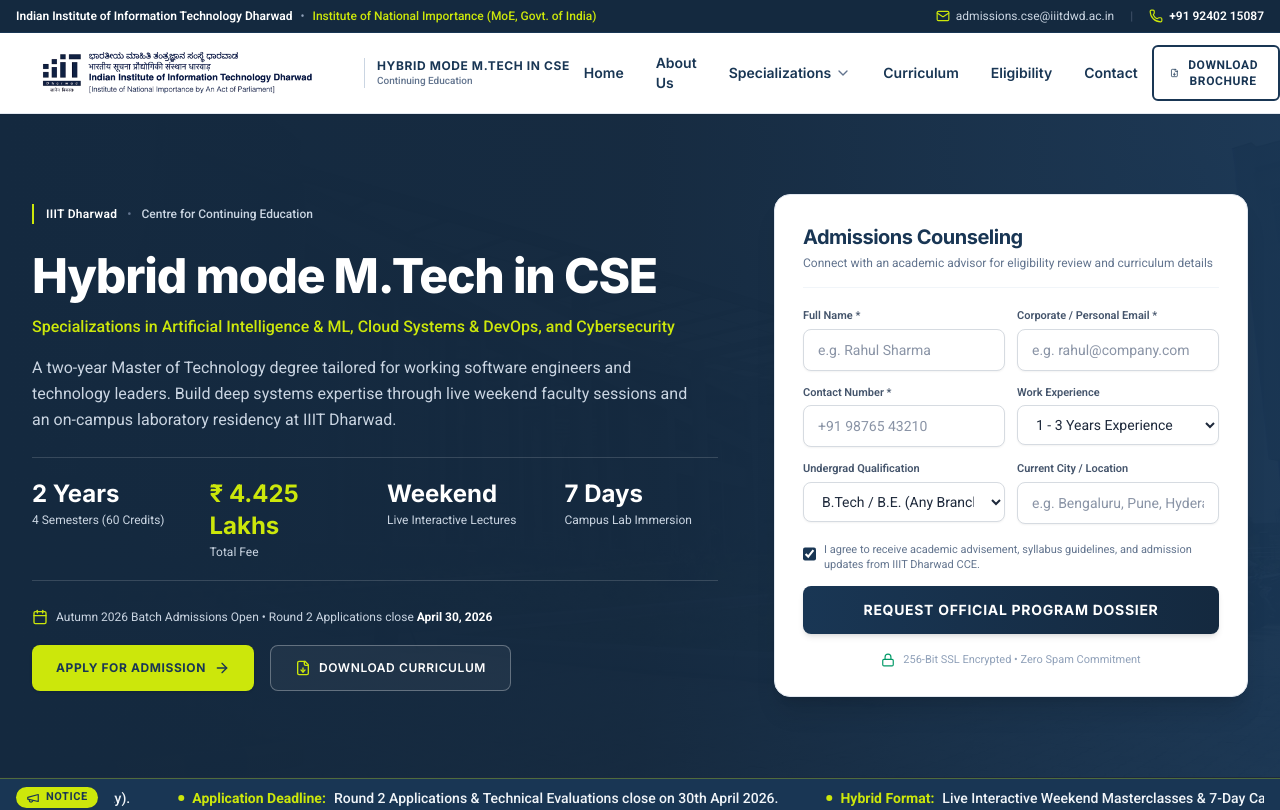
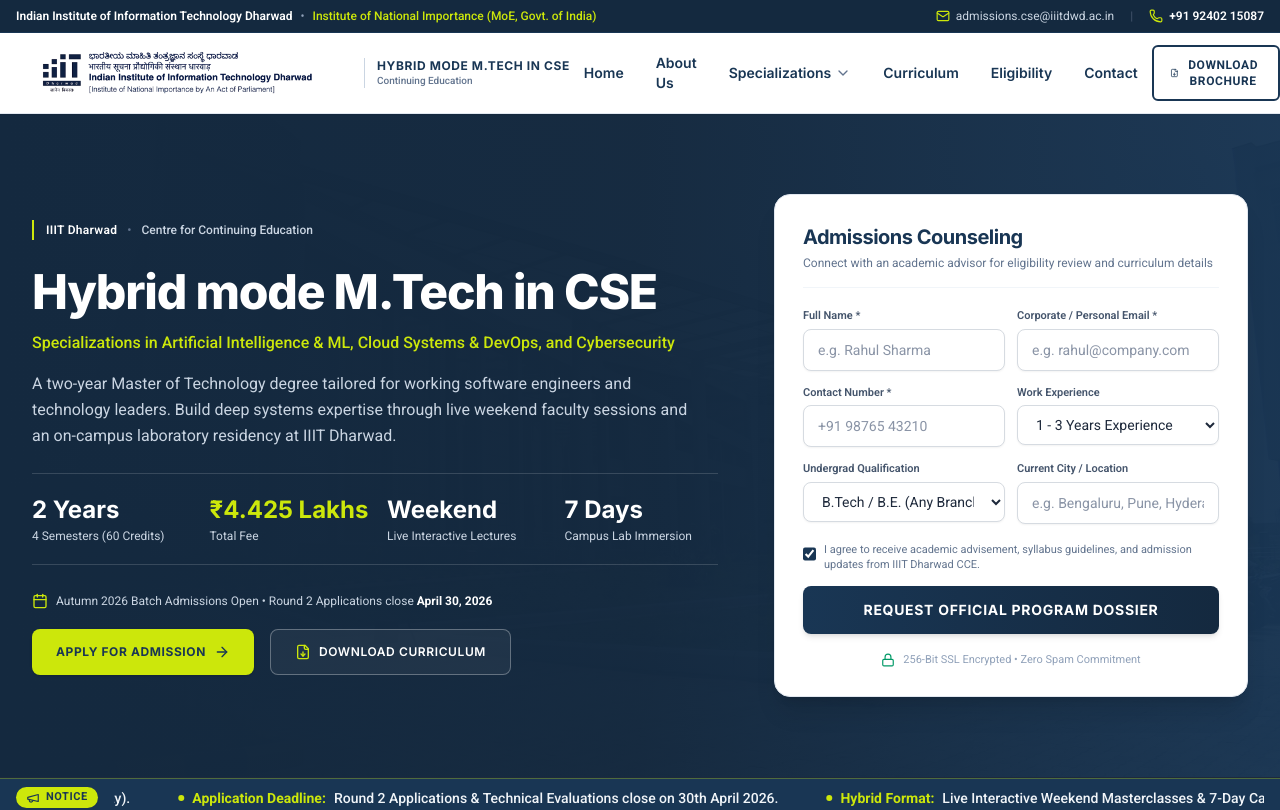
Before and after one commit to DARK-1926/OnlineCse-IIIT, a Next.js app: page / in a window 1280 px wide. Shown: the top 810 px of the page. Built offline with nearby package versions, Linux system fonts and the light colour scheme.

Commit message:
feat: add HeroSection component for M.Tech CSE program with institutional details and inquiry form

```diff
--- a/src/components/HeroSection.tsx
+++ b/src/components/HeroSection.tsx
@@ -57,8 +57,10 @@
                 <div className="text-xs text-slate-300 mt-0.5">4 Semesters (60 Credits)</div>
               </div>
               <div>
-                <div className="text-2xl font-bold text-[#CCE70B] font-grotesk">₹ 4.425 Lakhs</div>
-                <div className="text-xs text-slate-300 mt-0.5">Total Fee</div>
+                <div className="text-xl sm:text-[21px] xl:text-2xl font-bold text-[#CCE70B] font-grotesk whitespace-nowrap">
+                  ₹4.425 Lakhs
+                </div>
+                <div className="text-xs text-slate-300 mt-0.5 whitespace-nowrap">Total Fee</div>
               </div>
               <div>
                 <div className="text-2xl font-bold text-white font-grotesk">Weekend</div>
```
